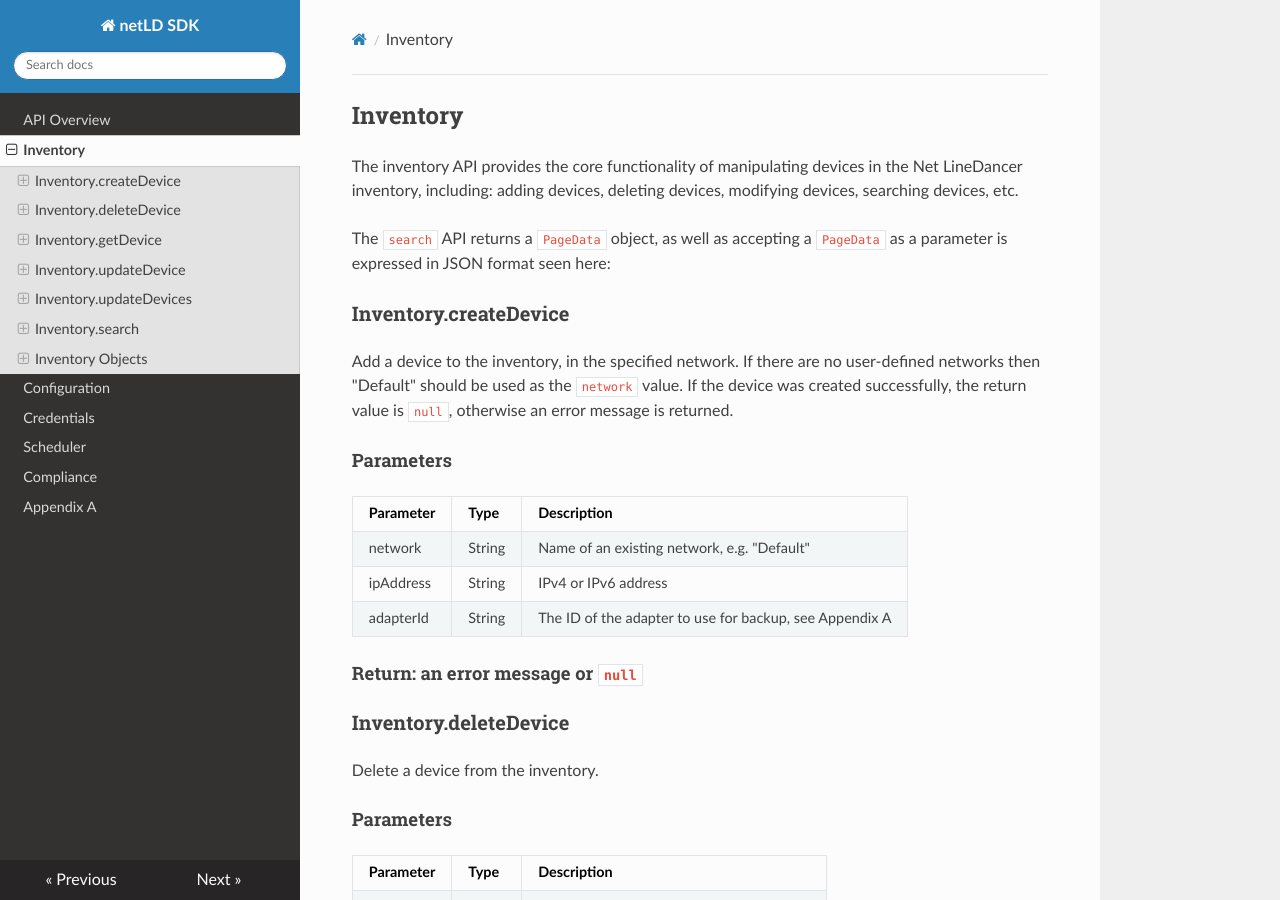
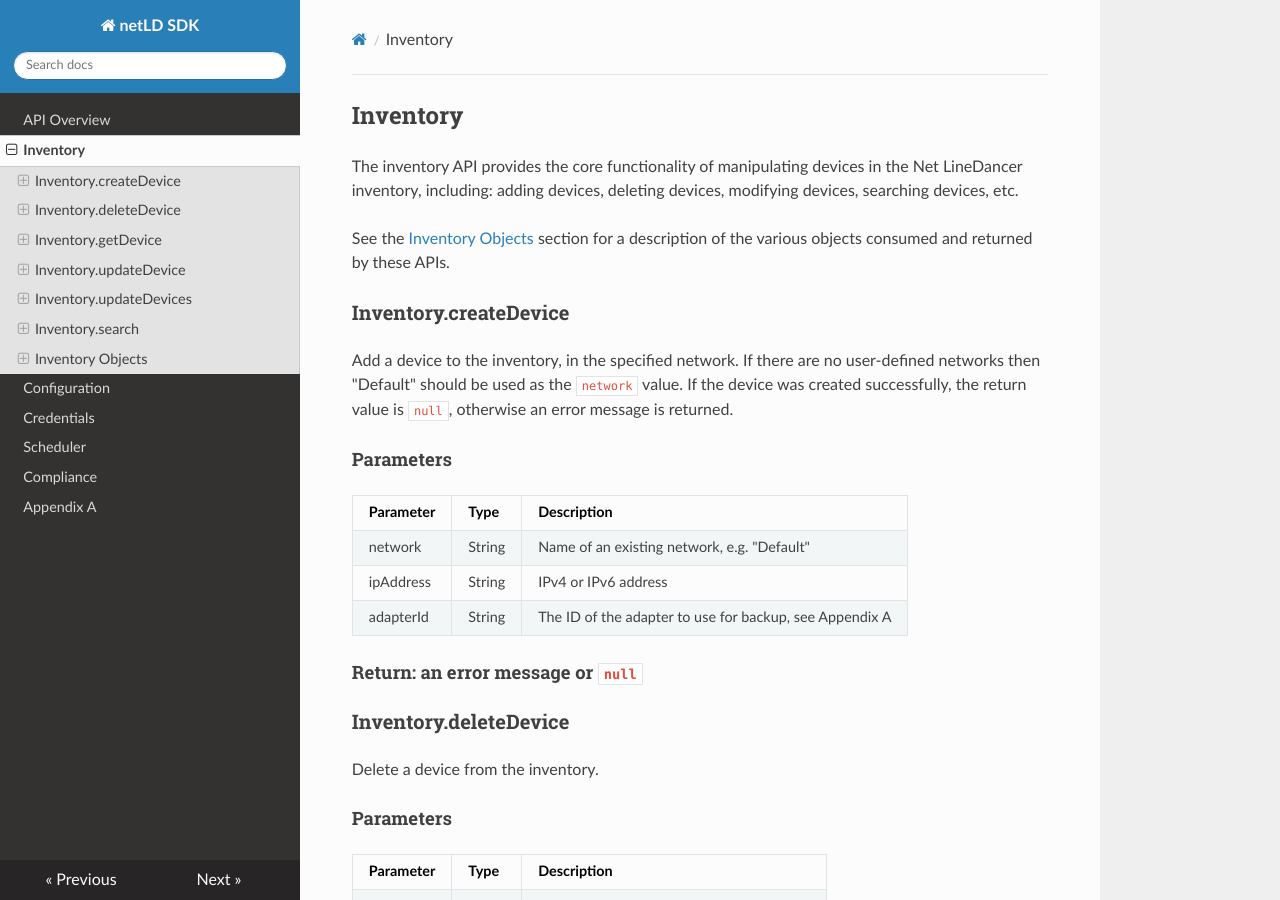
Before and after one commit to logicvein/NetLD-SDK, an MkDocs documentation site: the page built from docs/Inventory.md, in a window 1280 px wide and 900 px high. Built offline with MkDocs 1.6.1, drawn with Linux system fonts in a browser that asks for light colours; nearby versions of some CDN libraries; old or Windows-style settings are respelled for this version of MkDocs.

````diff
--- a/docs/Inventory.md
+++ b/docs/Inventory.md
@@ -2,9 +2,7 @@
 
 The inventory API provides the core functionality of manipulating devices in the Net LineDancer inventory, including: adding devices, deleting devices, modifying devices, searching devices, etc.
 
-<p class="vspacer"></p>
-
-The ```search``` API returns a ```PageData``` object, as well as accepting a ```PageData``` as a parameter is expressed in JSON format seen here:
+See the [Inventory Objects](#inventory-objects) section for a description of the various objects consumed and returned by these APIs.
 
 <p></p>
 
````
Also changed, not shown: 1 other file.
